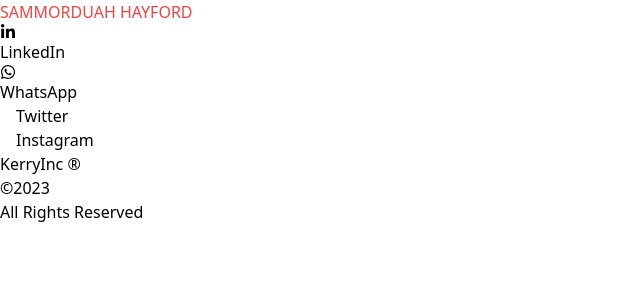
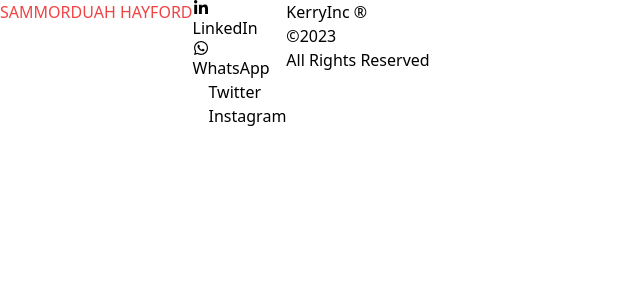
Before and after one commit to Psam4ord/Portfolio-Website, a React (Create React App) app: page / in a window 1280 px wide. Shown: the top 300 px of the page, without its empty margins (0-640 px from the left). Built offline with nearby package versions, Linux system fonts and the light colour scheme; some icons are missing.

Commit message:
screen customization in tailwind

```diff
--- a/src/Components/Layout/footer.jsx
+++ b/src/Components/Layout/footer.jsx
@@ -7,7 +7,7 @@
 const Footer = () => {
 
     return (
-        <div>
+        <div className=" flex">
 
             <h1 class = " text-red-500"> SAMMORDUAH HAYFORD</h1>
             <ul class = " list-none">
@@ -16,11 +16,11 @@
                 <li><FaXTwitter />Twitter  </li>
                 <li> <FaInstagram />Instagram </li>
             </ul>
-            <span>
+            <div>
                 <p>KerryInc &reg;</p>
                 <p translate="no"> &copy;2023</p>
                 <p>All Rights Reserved</p>
-            </span>
+            </div>
         </div>
     )
 
--- a/tailwind.config.js
+++ b/tailwind.config.js
@@ -1,8 +1,31 @@
 /** @type {import('tailwindcss').Config} */
 module.exports = {
-    purge: ['./src/**/*.{js,jsx,ts,tsx}', './public/index.html'],
+  purge: ['./src/**/*.{js,jsx,ts,tsx}', './public/index.html'],
   content: ["./public/**/*.{html}"],
+
   theme: {
+    screens: {
+      'xsm': '320px',
+      //extra small phones
+      // => @media (min-width: 320px) { ... }
+
+      'sm': '360px',
+      //small phones
+      // => @media (min-width: 360px) { ... }
+
+      'md': '425px',
+      //medium  phones
+      // => @media (min-width: 425px) { ... }
+
+      'tablet': '640px',
+      // => @media (min-width: 640px) { ... }
+
+      'laptop': '1024px',
+      // => @media (min-width: 1024px) { ... }
+
+      'desktop': '1280px',
+      // => @media (min-width: 1280px) { ... }
+    },
     extend: {},
   },
   plugins: [],
```
